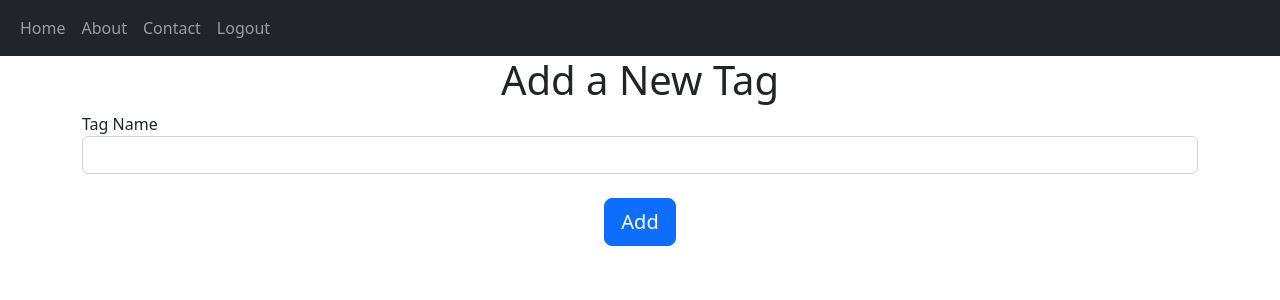
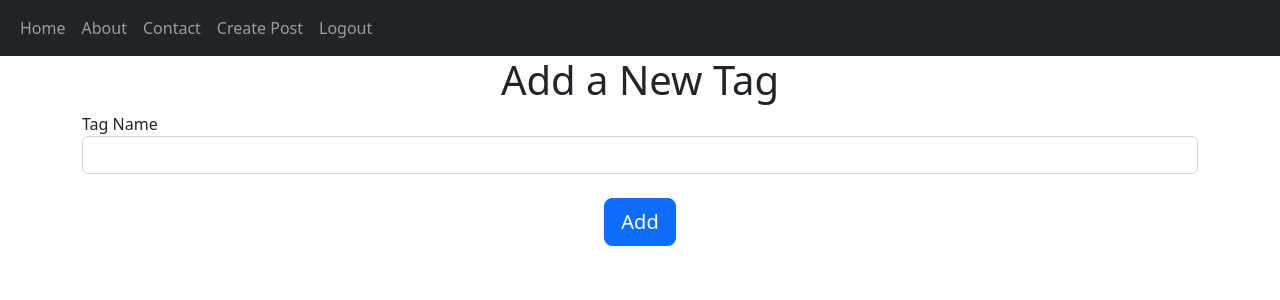
Before and after one commit to Priscilla-B/blog-app-with-flask, a Flask app: page /create_post/add_tag in a window 1280 px wide. Shown: the top 300 px of the page. Run offline with Flask 2, Linux system fonts and the light colour scheme; the visitor is signed in with stand-in values (Sample User, id 1); parts of the project's set-up code (start-up, migrations or seed data) failed here and were passed over.

Commit message:
add create post button

```diff
--- a/blog_app/templates/partials/base.html
+++ b/blog_app/templates/partials/base.html
@@ -32,6 +32,7 @@
               <a class="nav-item nav-link" href="/about">About</a>
               <a class="nav-item nav-link" href="/contact">Contact</a>
               {% if current_user.is_authenticated %}
+              <a class="nav-item nav-link" href="/create_post">Create Post</a>
               <a class="nav-item nav-link" href="/logout">Logout</a>
 
               {% else %}
```
